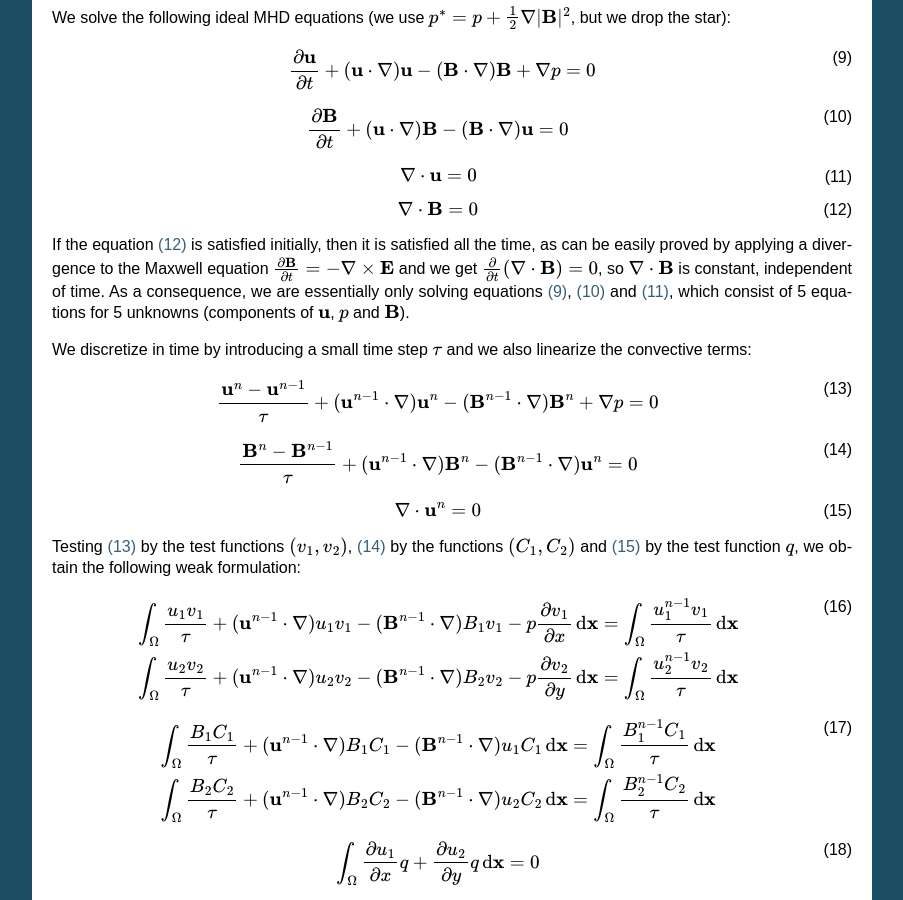
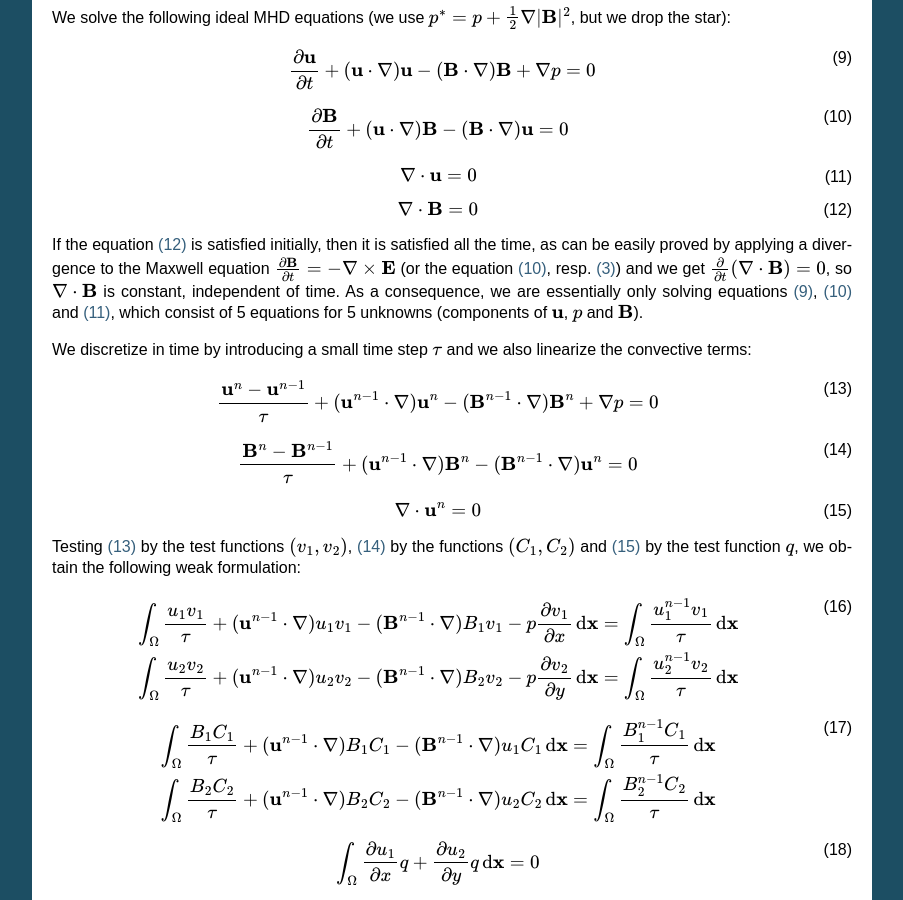
Before and after one commit to certik/mhd-hermes, a Sphinx documentation site: the page built from doc/physics.rst, in a window 1280 px wide and 900 px high, scrolled down 1975 px. Shown: the whole window, without its empty margins (198-1101 px from the left). Built offline with Sphinx 7.4.7, drawn with Linux system fonts in a browser that asks for light colours; formulas are drawn with MathJax 3.

Commit message:
Small addition

```diff
--- a/doc/physics.rst
+++ b/doc/physics.rst
@@ -186,7 +186,8 @@ We solve the following ideal MHD equations (we use
 If the equation :eq:`FEM4a` is satisfied initially, then it is
 satisfied all the time, as can be easily proved by applying a divergence to
 the Maxwell equation
-:math:`{\partial {\bf B}\over\partial t} = -\nabla\times{\bf E}` and we get
+:math:`{\partial {\bf B}\over\partial t} = -\nabla\times{\bf E}` (or the
+equation :eq:`FEM2a`, resp. :eq:`MHD3`) and we get
 :math:`{\partial \over\partial t}(\nabla\cdot{\bf B}) = 0`, so
 :math:`\nabla\cdot{\bf B}` is constant, independent of time. As a consequence,
 we are essentially only solving equations :eq:`FEM1a`, :eq:`FEM2a` and
```
